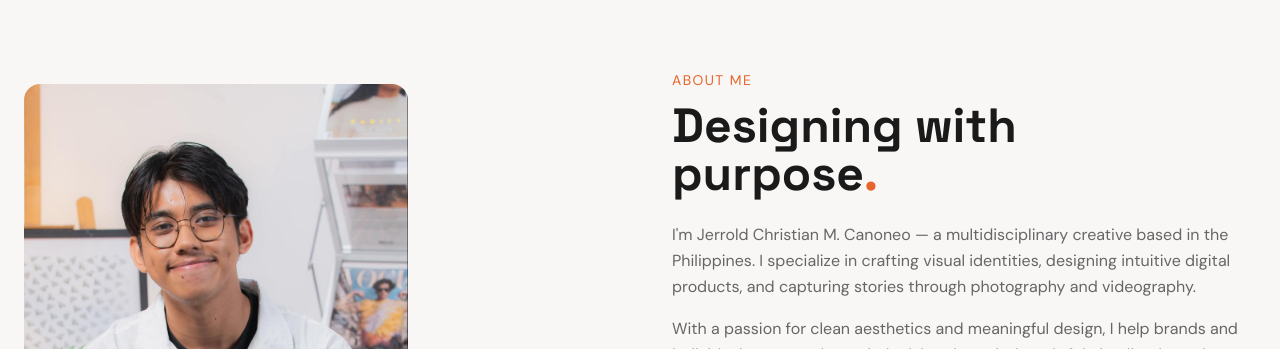
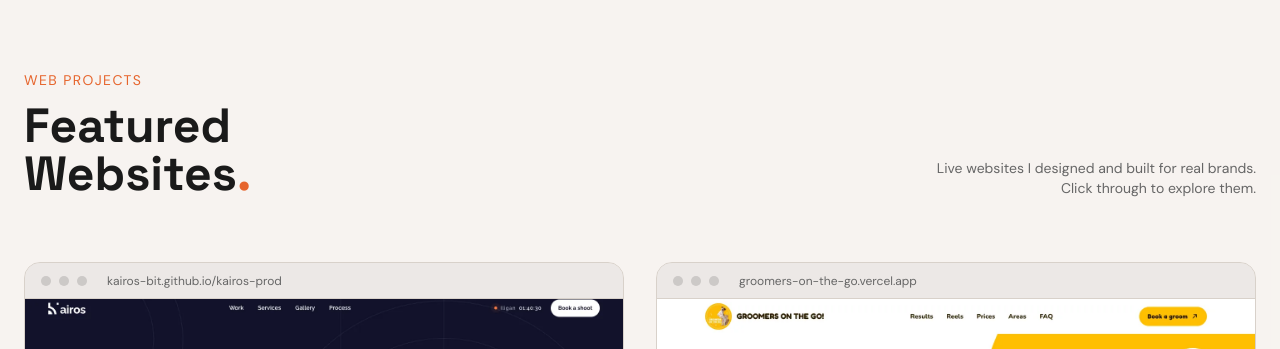
Before and after one commit to kairos-bit/jerrold-creative-portfolio, a React (Vite) app: page / in a window 1280 px wide. Shown: the part 2366-2715 px from the top of the page. Built offline with nearby package versions, Linux system fonts and the light colour scheme; the HTML template or start-up script is replaced by a standard one.

Commit message:
Add Featured Websites section with Kairos Prod. and Groomers on the Go!
Co-Authored-By: Claude Opus 5.5 <noreply@anthropic.com>

```diff
--- a/src/components/Navbar.tsx
+++ b/src/components/Navbar.tsx
@@ -5,6 +5,7 @@ import { Menu, X } from "lucide-react";
 
 const navLinks = [
   { label: "Work", href: "work" },
+  { label: "Websites", href: "websites" },
   { label: "About", href: "about" },
   { label: "Skills", href: "skills" },
   { label: "Contact", href: "contact" },
--- /dev/null
+++ b/src/components/WebsitesSection.tsx
@@ -0,0 +1,116 @@
+import { motion } from "framer-motion";
+import { ArrowUpRight } from "lucide-react";
+
+const websites = [
+  {
+    title: "Kairos Prod.",
+    category: "Photography & Film Studio",
+    year: "2026",
+    description:
+      "Website for my photography and videography studio in Iligan City. A cinematic, motion-led site showcasing weddings, graduations and milestone shoots.",
+    tags: ["Web Design", "GSAP", "Smooth Scroll"],
+    image: "/images/websites/kairos.webp",
+    url: "https://kairos-bit.github.io/kairos-prod/",
+  },
+  {
+    title: "Groomers on the Go!",
+    category: "Home Service Pet Grooming",
+    year: "2026",
+    description:
+      "Playful, on-brand site for a home service dog and cat grooming business, featuring an interactive before-and-after slider of real client results.",
+    tags: ["Web Design", "Branding", "Interactive"],
+    image: "/images/websites/groomers.webp",
+    url: "https://groomers-on-the-go.vercel.app",
+  },
+];
+
+const WebsitesSection = () => {
+  return (
+    <section id="websites" className="py-24 md:py-32 bg-card/50">
+      <div className="container mx-auto px-6">
+        <motion.div
+          initial={{ opacity: 0, y: 20 }}
+          whileInView={{ opacity: 1, y: 0 }}
+          viewport={{ once: true }}
+          transition={{ duration: 0.6 }}
+          className="flex items-end justify-between mb-16"
+        >
+          <div>
+            <p className="font-body text-sm tracking-widest uppercase text-primary mb-3">Web Projects</p>
+            <h2 className="font-display text-4xl md:text-5xl font-bold text-foreground">
+              Featured
+              <br />
+              Websites<span className="text-primary">.</span>
+            </h2>
+          </div>
+          <p className="hidden md:block font-body text-sm text-muted-foreground max-w-xs text-right">
+            Live websites I designed and built for real brands. Click through to explore them.
+          </p>
+        </motion.div>
+
+        <div className="grid md:grid-cols-2 gap-8">
+          {websites.map((site, i) => (
+            <motion.a
+              key={site.title}
+              href={site.url}
+              target="_blank"
+              rel="noopener noreferrer"
+              initial={{ opacity: 0, y: 30 }}
+              whileInView={{ opacity: 1, y: 0 }}
+              viewport={{ once: true, margin: "-50px" }}
+              transition={{ duration: 0.6, delay: i * 0.15, ease: [0.22, 1, 0.36, 1] }}
+              className="group block"
+            >
+              {/* Browser frame */}
+              <div className="overflow-hidden rounded-2xl bg-card border border-border hover-lift group-hover:border-primary/30">
+                <div className="flex items-center gap-2 px-4 h-9 border-b border-border bg-secondary/60">
+                  <span className="w-2.5 h-2.5 rounded-full bg-foreground/15" />
+                  <span className="w-2.5 h-2.5 rounded-full bg-foreground/15" />
+                  <span className="w-2.5 h-2.5 rounded-full bg-foreground/15" />
+                  <span className="ml-3 flex-1 truncate font-body text-xs text-muted-foreground">
+                    {site.url.replace(/^https?:\/\//, "").replace(/\/$/, "")}
+                  </span>
+                </div>
+                <div className="aspect-video overflow-hidden">
+                  <img
+                    src={site.image}
+                    alt={`${site.title} website homepage`}
+                    loading="lazy"
+                    className="w-full h-full object-cover object-top transition-transform duration-700 group-hover:scale-105"
+                  />
+                </div>
+              </div>
+
+              <div className="mt-5 flex items-start justify-between gap-4">
+                <div>
+                  <p className="font-body text-xs text-muted-foreground uppercase tracking-wider">
+                    {site.category} · {site.year}
+                  </p>
+                  <h3 className="font-display text-xl font-semibold text-foreground mt-1">{site.title}</h3>
+                  <p className="font-body text-sm text-muted-foreground leading-relaxed mt-2 max-w-md">
+                    {site.description}
+                  </p>
+                  <div className="flex flex-wrap gap-2 mt-4">
+                    {site.tags.map((tag) => (
+                      <span
+                        key={tag}
+                        className="px-3 py-1 rounded-full bg-primary/10 font-body text-xs text-primary"
+                      >
+                        {tag}
+                      </span>
+                    ))}
+                  </div>
+                </div>
+                <div className="shrink-0 w-10 h-10 rounded-full bg-foreground flex items-center justify-center group-hover:bg-primary transition-colors duration-300">
+                  <ArrowUpRight size={18} className="text-background" />
+                </div>
+              </div>
+            </motion.a>
+          ))}
+        </div>
+      </div>
+    </section>
+  );
+};
+
+export default WebsitesSection;
--- a/src/pages/Index.tsx
+++ b/src/pages/Index.tsx
@@ -1,6 +1,7 @@
 import Navbar from "@/components/Navbar";
 import HeroSection from "@/components/HeroSection";
 import FeaturedWork from "@/components/FeaturedWork";
+import WebsitesSection from "@/components/WebsitesSection";
 import AboutSection from "@/components/AboutSection";
 import SkillsSection from "@/components/SkillsSection";
 import ContactSection from "@/components/ContactSection";
@@ -12,6 +13,7 @@ const Index = () => {
       <Navbar />
       <HeroSection />
       <FeaturedWork />
+      <WebsitesSection />
       <AboutSection />
       <SkillsSection />
       <ContactSection />
```
Also changed, not shown: public/images/websites/groomers.webp (added), public/images/websites/kairos.webp (added).
